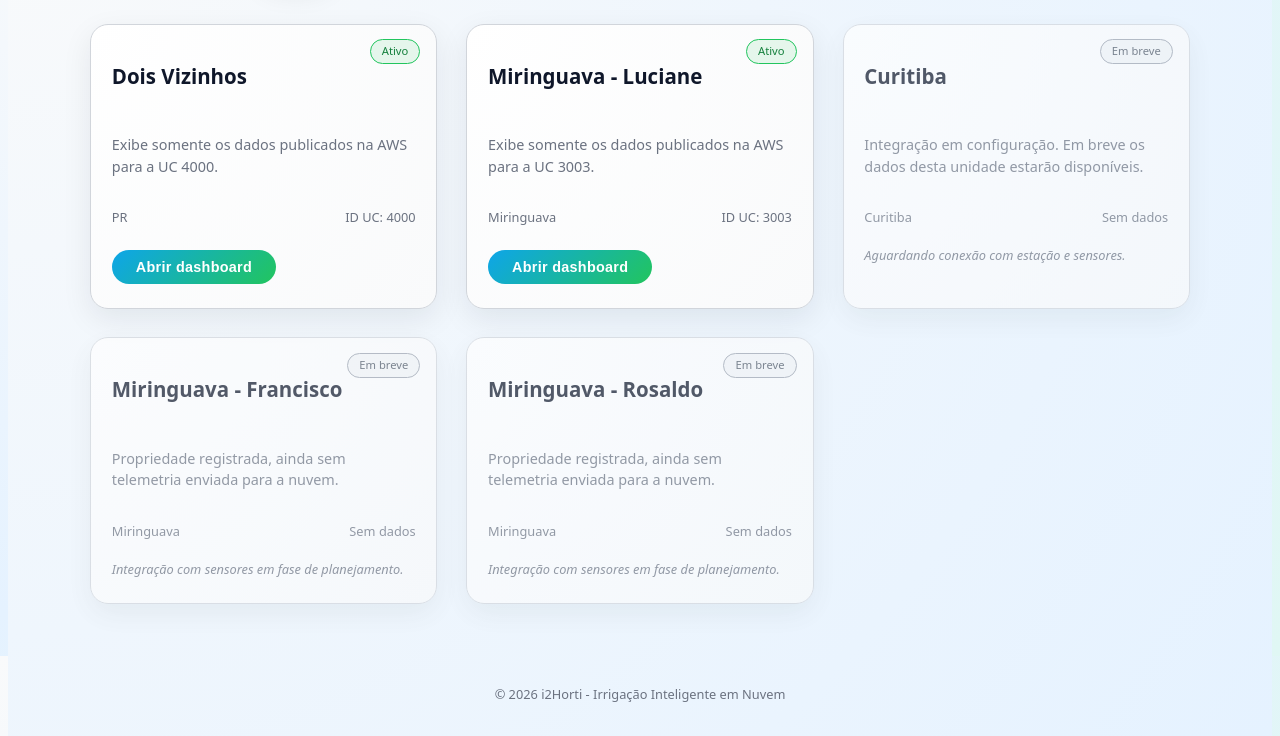
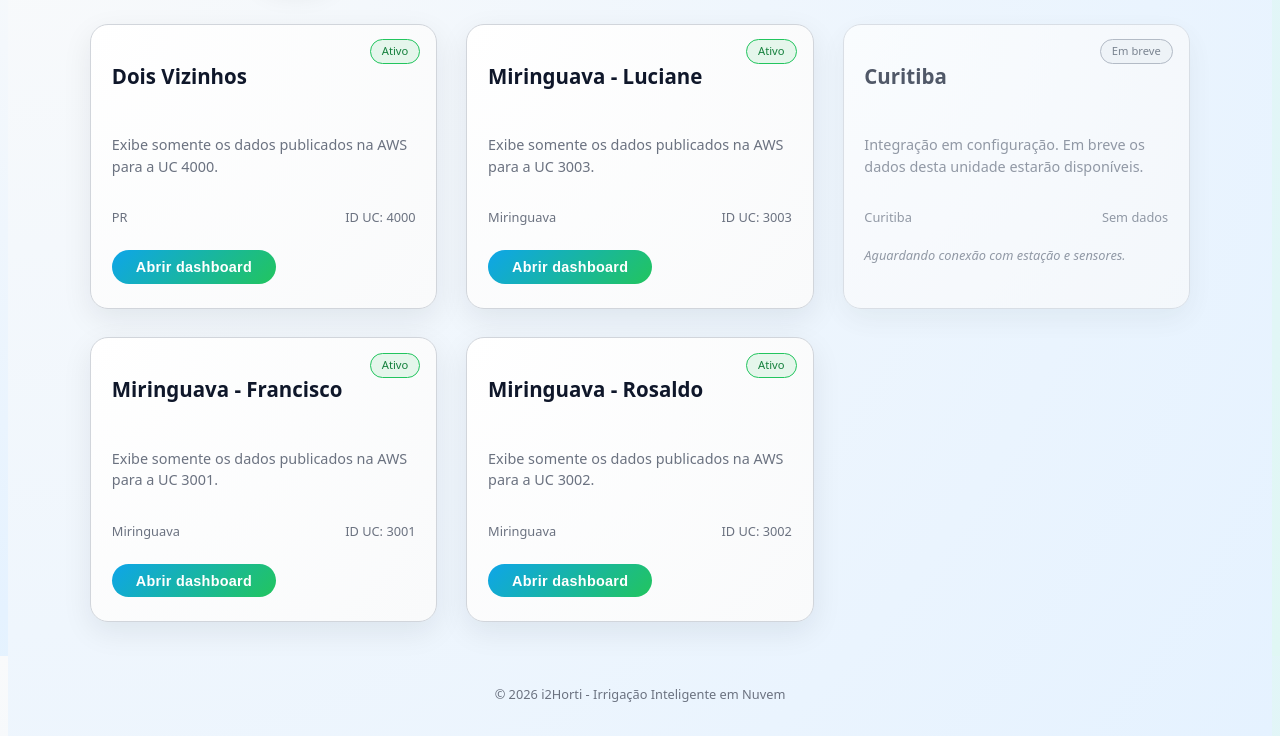
Before and after one commit to GabyQueiroz/i2Horti-Nuvem, a plain HTML site: page index.html in a window 1280 px wide. Shown: the part 144-880 px from the top of the page. Drawn offline with nearby package versions, Linux system fonts and the light colour scheme.

Commit message:
Activate Miringuava Francisco and Rosaldo

```diff
--- a/index.html
+++ b/index.html
@@ -65,30 +65,30 @@
         </div>
       </article>
 
-      <article class="landing-card landing-card-disabled" data-farm="miringuava-francisco">
-        <div class="landing-card-badge badge-soon">Em breve</div>
+      <article class="landing-card landing-card-active" data-farm="miringuava-francisco">
+        <div class="landing-card-badge">Ativo</div>
         <h2>Miringuava - Francisco</h2>
-        <p>Propriedade registrada, ainda sem telemetria enviada para a nuvem.</p>
+        <p>Exibe somente os dados publicados na AWS para a UC 3001.</p>
         <div class="landing-card-meta">
           <span>Miringuava</span>
-          <span>Sem dados</span>
+          <span>ID UC: 3001</span>
         </div>
-        <div class="landing-card-hint">
-          Integração com sensores em fase de planejamento.
-        </div>
+        <button class="landing-card-button" type="button" onclick="openFarmDashboard('miringuava-francisco')">
+          Abrir dashboard
+        </button>
       </article>
 
-      <article class="landing-card landing-card-disabled" data-farm="miringuava-rosaldo">
-        <div class="landing-card-badge badge-soon">Em breve</div>
+      <article class="landing-card landing-card-active" data-farm="miringuava-rosaldo">
+        <div class="landing-card-badge">Ativo</div>
         <h2>Miringuava - Rosaldo</h2>
-        <p>Propriedade registrada, ainda sem telemetria enviada para a nuvem.</p>
+        <p>Exibe somente os dados publicados na AWS para a UC 3002.</p>
         <div class="landing-card-meta">
           <span>Miringuava</span>
-          <span>Sem dados</span>
+          <span>ID UC: 3002</span>
         </div>
-        <div class="landing-card-hint">
-          Integração com sensores em fase de planejamento.
-        </div>
+        <button class="landing-card-button" type="button" onclick="openFarmDashboard('miringuava-rosaldo')">
+          Abrir dashboard
+        </button>
       </article>
     </div>
 
--- a/script.js
+++ b/script.js
@@ -58,6 +58,22 @@ const FARM_CONFIG = {
     unitLabel: "Luciane",
     ucId: "3003",
     strictUcId: "3003",
+    disabledTopics: ["plugfield/forecast/daily", "plugfield/forecast/hourly"],
+  },
+  "miringuava-francisco": {
+    label: "Miringuava - Francisco",
+    location: "Miringuava",
+    unitLabel: "Francisco",
+    ucId: "3001",
+    strictUcId: "3001",
+    disabledTopics: ["plugfield/forecast/daily", "plugfield/forecast/hourly"],
+  },
+  "miringuava-rosaldo": {
+    label: "Miringuava - Rosaldo",
+    location: "Miringuava",
+    unitLabel: "Rosaldo",
+    ucId: "3002",
+    strictUcId: "3002",
     disabledTopics: ["plugfield/forecast/daily", "plugfield/forecast/hourly"],
   },
 };
```
